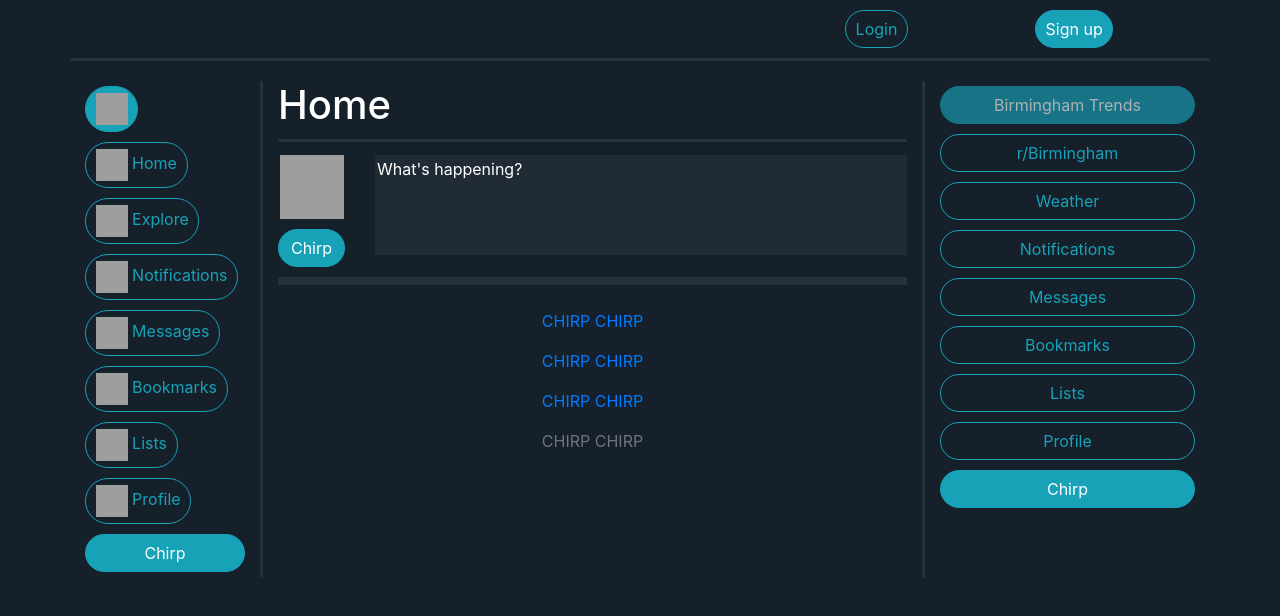
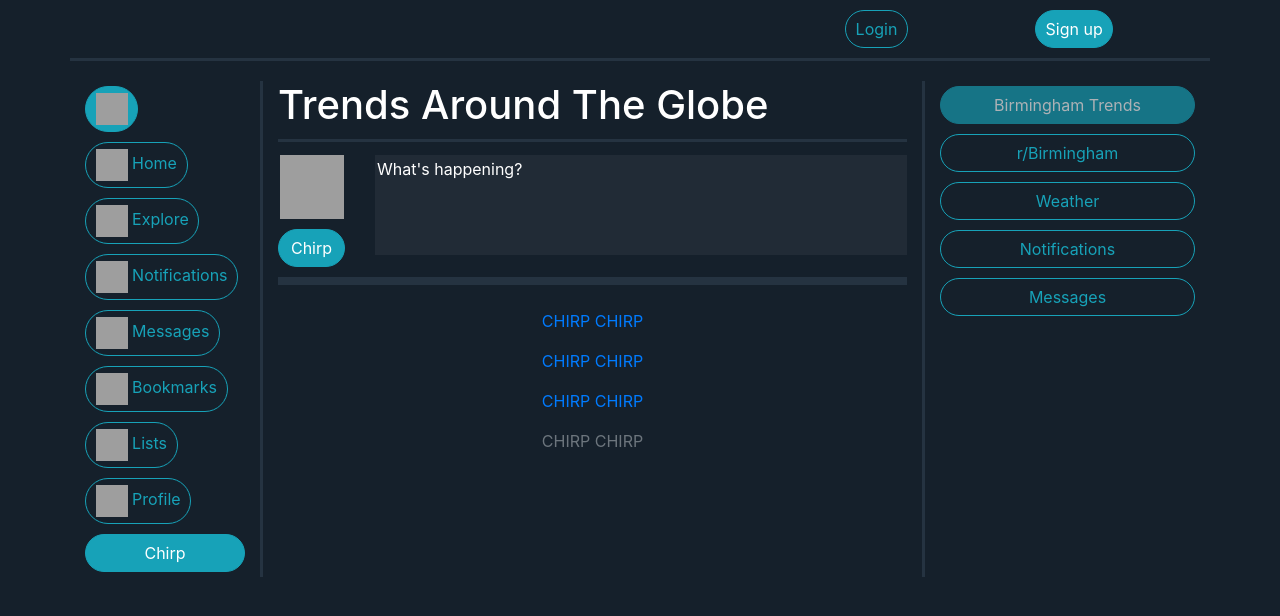
Before and after one commit to atlc/chirper-part-1, a React (Create React App) app: page / in a window 1280 px wide. Shown: the top 616 px of the page. Built offline with nearby package versions, Linux system fonts and the light colour scheme; grey boxes are pictures that could not be loaded.

Commit message:
All changes current BEFORE refactoring login state info into App, to avoid having to deal with refs and attempting to propagate state upwards

```diff
--- a/src/components/App.jsx
+++ b/src/components/App.jsx
@@ -13,32 +13,33 @@ import '../styles/helpers.css';
 class App extends Component {
     constructor(props) {
         super(props);
-        this.handleToggleLoginStatus = this.handleToggleLoginStatus.bind(this);
-        this.setUserName = this.setUserName.bind(this);
+
+        this.isLoggedIn = React.createRef();
+        this.user = React.createRef();
         this.state = {
             userName: null,
             isLoggedIn: false
         };
     }
 
-    handleToggleLoginStatus() {
-        this.setState({isLoggedIn: !this.state.isLoggedIn});
-    }
 
-    setUserName(name) {
-        this.setState({userName: name});
+    componentDidUpdate() {
+        this.setState({
+            isLoggedIn: this.isLoggedIn.current.state.isLoggedIn,
+            userName: this.user.current.state.user
+        });
     }
 
     render() {
         return (
             <Container>
-                <LoginPanel setUserName={this.setUserName} />
+                <LoginPanel ref={this.isLoggedIn} />
                 <Row>
                     <Col md={2} className="justify-content-md-left">
-                        <LeftSidebar handleToggleLoginStatus={this.handleToggleLoginStatus} />
+                        <LeftSidebar ref={this.isLoggedIn} />
                     </Col>
                     <Col md={7} className="justify-content-md-center text-center vr-thin">
-                        <MainBody />
+                        <MainBody ref={this.isLoggedIn} />
                     </Col>
                     <Col md={3}>
                         <TrendsPane />
--- a/src/components/CreateChirp.jsx
+++ b/src/components/CreateChirp.jsx
@@ -4,6 +4,13 @@ import Col from 'react-bootstrap/Col';
 import Button from 'react-bootstrap/Button';
 
 class CreateChirp extends Component {
+    constructor(props) {
+        super(props);
+        this.state = {
+            isLoggedIn: this.props.isLoggedIn
+        }
+    }
+
     componentDidUpdate() {
         // Add component for progress bar for character count/280
     }
@@ -12,7 +19,7 @@ class CreateChirp extends Component {
         return (
             <React.Fragment>
                 <Row>
-                    <Col><h1 className="text-left text-white hr-thin pad-bot-10">Home</h1></Col>
+                    <Col><h1 className="text-left text-white hr-thin pad-bot-10">{this.state.isLoggedIn ? 'Home' : 'Trends Around The Globe'}</h1></Col>
                 </Row>
                 <Row className="margin-top-5 margin-bot-10">
                     <Col>
--- a/src/components/LoginPanel.jsx
+++ b/src/components/LoginPanel.jsx
@@ -12,7 +12,7 @@ class TopPanel extends Component {
             isLoggedIn: false,
             buttonOneText: 'Login',
             buttonTwoText: 'Sign up',
-            user: this.props.userName
+            user: null
         }
         this.initialState = this.state;
     }
@@ -21,7 +21,6 @@ class TopPanel extends Component {
         if (!this.state.isLoggedIn) {
             this.handleLoginLogout();
         } else {
-            this.props.setUserName(null);
             this.setState(this.initialState);
         }
     }
@@ -41,7 +40,6 @@ class TopPanel extends Component {
                 }
             });
             if (name) {
-                this.props.setUserName(name);
                 this.setState({user: name});
                 this.setState({
                     isLoggedIn: true,
@@ -52,6 +50,10 @@ class TopPanel extends Component {
         } else {
             this.setState(this.initialState);
         }
+    }
+
+    componentDidUpdate() {
+
     }
 
     render() {
--- a/src/components/MainBody.jsx
+++ b/src/components/MainBody.jsx
@@ -3,11 +3,17 @@ import ChirpPane from './ChirpPane';
 import CreateChirp from './CreateChirp';
 
 class MainBody extends Component {
+    constructor(props) {
+        super(props);
+        this.state = {
+            isLoggedIn: this.props.isLoggedIn
+        }
+    }
 
     render() {
         return (
             <React.Fragment>
-                <CreateChirp />
+                <CreateChirp isLoggedIn={this.state.isLoggedIn} />
                 <ChirpPane />
             </React.Fragment>
         );
--- a/src/components/TrendsPane.jsx
+++ b/src/components/TrendsPane.jsx
@@ -20,18 +20,6 @@ class TrendsPane extends Component {
                 <li className="nav-item">
                     <Button className="badge-pill" variant="outline-info" href="https://twitter.com/messages"> Messages</Button>
                 </li>
-                <li className="nav-item">
-                    <Button className="badge-pill" variant="outline-info" href="https://twitter.com/i/bookmarks"> Bookmarks</Button>
-                </li>
-                <li className="nav-item">
-                    <Button className="badge-pill" variant="outline-info" href="https://twitter.com/i/lists"> Lists</Button>
-                </li>
-                <li className="nav-item">
-                    <Button className="badge-pill" variant="outline-info" href="https://twitter.com/i/profile"> Profile</Button>
-                </li>
-                <li className="nav-item">
-                    <Button className="badge-pill w-100" variant="info" href="https://twitter.com/compose/tweet">Chirp</Button>
-                </li>
             </ul>
         );
     }
```
